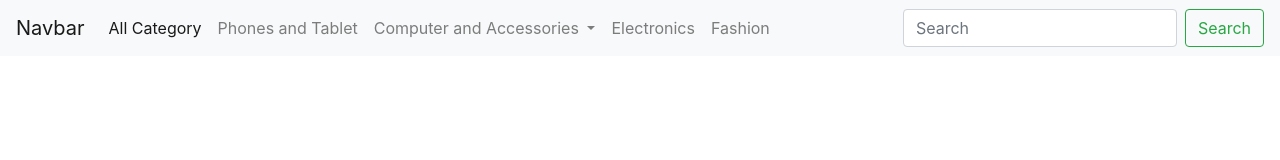
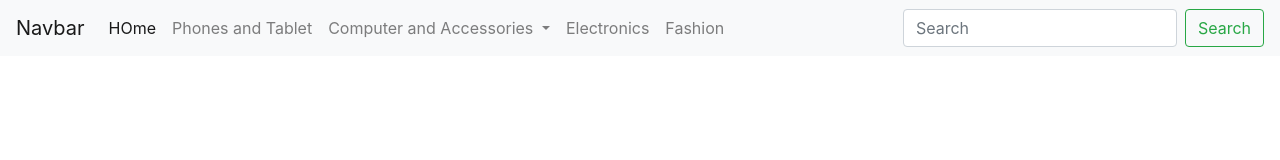
Before and after one commit to oluwadaraprime/PrimeShop, a plain HTML site: page index.html in a window 1280 px wide. Drawn offline with nearby package versions, Linux system fonts and the light colour scheme.

Commit message:
Navbar edit

```diff
--- a/index.html
+++ b/index.html
@@ -19,7 +19,7 @@
         <div class="collapse navbar-collapse" id="navbarSupportedContent">
           <ul class="navbar-nav mr-auto">
             <li class="nav-item active">
-              <a class="nav-link" href="#">All Category<span class="sr-only">(current)</span></a>
+              <a class="nav-link" href="#">HOme<span class="sr-only">(current)</span></a>
             </li>
             <li class="nav-item">
               <a class="nav-link" href="#">Phones and Tablet</a>
@@ -35,7 +35,6 @@
                 <a class="dropdown-item" href="#">Desktops</a>
                 <div class="dropdown-divider"></div>
                 <a class="dropdown-item" href="#">Printer</a>
-                <div class="dropdown-divider">Inks, Toners and Cartridges</div>
                 <a class="dropdown-item" href="#"></a>
                 <a class="dropdown-item" href="#">Scanner</a>
                 <div class="dropdown-divider"></div>
```
